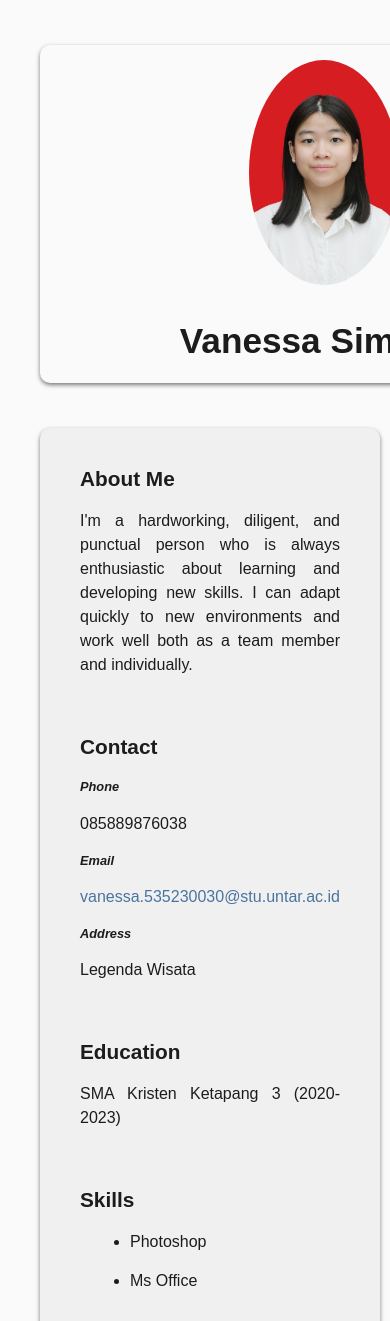
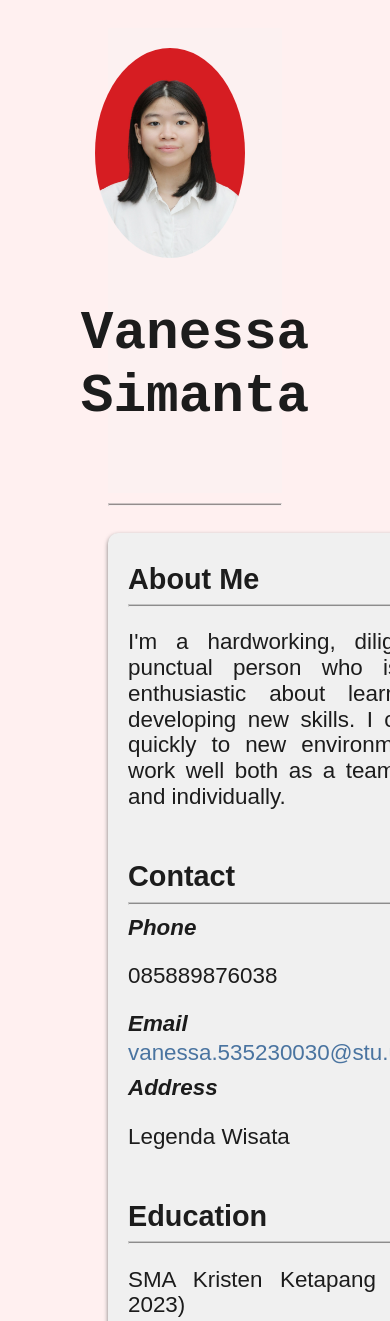
Before and after one commit to VanessaSimanta/Tugas1_535230030_Vanessa_Simanta, a plain HTML site: page index.html in a window 390 px wide. Shown: the top 1321 px of the page. Drawn offline with Linux system fonts and the light colour scheme.

Commit message:
menambah detail html,css, dan css responsive

```diff
--- a/index.html
+++ b/index.html
@@ -21,12 +21,16 @@
                 <h1>Vanessa Simanta</h1>
             </div>
         </section>
+        <hr>
+        <br>
 
         <!-- basic information -->
+        <div class="flex">
             <section id="info">
                 <div class="kiri">
                     <div class="aboutMe">
                         <h2>About Me</h2>
+                        <hr>
                         <p>I'm a hardworking, diligent, and punctual person who is always enthusiastic about learning and developing new skills.
                             I can adapt quickly to new environments and work well both as a team member and individually.</p>
                             <br>
@@ -34,6 +38,7 @@
 
                     <div class="contact">
                         <h2>Contact</h2>
+                        <hr>
                         <h3>Phone</h3>
                         <p>085889876038</p>
                         <h3>Email</h3>
@@ -45,26 +50,31 @@
 
                     <div class="others">
                         <h2>Education</h2>
+                        <hr>
                         <p>SMA Kristen Ketapang 3 (2020-2023)</p>
                         <br>
 
                         <h2>Skills</h2>
+                        <hr>
                         <ul>
                             <li>Photoshop</li>
                             <li>Ms Office</li>
                         </ul>
                         <br>
                         <h2>Language</h2>
+                        <hr>
                         <p>English</p>
                     </div>
                 </div>
             </section>
+
 
             <!-- Technology Stack -->
             <section id="tech">
                 <div class="kanan">
                     <div class="technology">
                         <h2>Technology Stack</h2>
+                        <hr>
                         <h3>Programming Language</h3>
                         <ul>
                             <li>HTML</li>
@@ -95,15 +105,25 @@
                         <ul>
                             <li>Git</li>
                         </ul>
+                        <br>
                     </div>
 
                     <div class="project">
                         <h2>Project</h2>
+                        <hr width="100%" size="2" color=#DAD7CD noshade>
                         <h3>Making a blog about coffee shop</h3>
                         <p>Using PHP Laravel, HTML, CSS, Java Script, PostgreSQL</p>
                     </div>
+                    <br>
+                    <br>
+                    <br>
+                    <br>
+                    <br>
+                    <br>
                 </div>
-         </section> </div>
+            </section>
+        </div>
+    </div>
 
 </body>
 </html>
--- a/style.css
+++ b/style.css
@@ -1,98 +1,126 @@
 * {
-    margin-top: 15px ;
-    margin-left: 10px;
-    margin-right: 10px;
-    margin-bottom: 15px;
     box-sizing: border-box;
     font-family: 'Arial', 'sans-serif', 'Franklin Gothic Medium';
 }
 
 body {
-    background-color: #fafafa;
+    background-color: #fff0f0;
     color: #1c1c1c;
-    line-height: 1.5;
+    line-height: 1.15;
+    padding-top: 20px;
+    padding-right: 100px;
+    padding-bottom: 50px;
+    padding-left: 100px;
 }
 
-.semua {
-    display: grid;
-    grid-template-columns: 1fr 2fr;
+.flex {
+    display: flex;
+    gap: 50px;
+}
+
+.kanan {
+    background-color: #fff0f0;
+    padding: 20px;
+    border-radius: 10px;
+    box-shadow: 0 2px 4px #7a7979;
+    flex: 1;
+    min-width: 500px;
 }
 
 .kiri {
     background-color: #f0f0f0;
     padding: 20px;
-    margin-right: 50px;
     border-radius: 10px;
     box-shadow: 0 2px 4px #7a7979;
+    flex: 1;
+    min-width: 400px;
 }
-
 
 #header {
     display: flex;
-    background-color: #fafafa;
+    justify-content: center;
     align-items: center;
-    grid-column-start: 1;
-    grid-column-end: 3;
-    border-radius: 10px;
-    box-shadow: 0 2px 4px #7a7979;
-
+    background-color: #fcf1f1;
+    padding: 20px;
+    margin-bottom: 10px;
 }
 
 .image {
     border-radius: 50%;
-    margin-left: 100px;
-    margin-right: 300px;
-    background-color: #f0f0f0
+    margin-right: 50px;
 }
 
-.name {
-    flex: 1;
+h1 {
+    font-family: monospace, "Lucida Console", "Courier New";
+    font-size: 3.2rem;
 }
 
-
-h1 {
-    margin: 0;
-    font-size: 2.5rem;
+hr {
+    width: 100%;
+    height: 3px;
+    background-color: #2c2b2b;
+    opacity: 0.5;
 }
 
 h2 {
-    font-size: 1.5rem;
+    font-size: 1.6rem;
+    margin-top: 10px;
+    margin-bottom: 3px;
 }
 
 h3 {
-    font-size: 1rem;
-    font-style:oblique;
+    font-size: 1.2rem;
+    font-style: oblique;
+    margin-top: 10px;
+    margin-bottom: 3px;
 }
 
 p {
     text-align: justify;
-    text-justify: inter-word;
+    font-size: 1.2rem;
+}
+
+li {
+    text-align: justify;
+    font-size: 1.2rem;
 }
 
 a {
     color: #4a74a0;
     text-decoration: none;
-
+    font-size: 1.2rem;
 }
 
 a:hover {
     text-decoration: underline;
 }
 
- /* Responsive */
- @media only screen and (max-width: 900px) {
-    .semua {
-        grid-template-columns: 1fr;
+@media only screen and (max-width: 1030px) {
+    .flex {
+        flex-direction: column;
     }
 
-    .kiri , .image{
-        margin-right: 0;
-        margin-left: 0;
+    .kiri {
+        max-width: 1000px;
     }
 
     .image {
         width: 100%;
-        height: auto;
+    }
+
+    #header {
+        flex-direction: column;
+        text-align: center;
+    }
+}
+
+@media only screen and (max-width: 750px) {
+    .flex {
+        flex-direction: column;
+    }
+
+    .image {
+        width: 100%;
     }
 
     #header {
@@ -101,14 +129,15 @@ a:hover {
     }
 
     h1 {
-        font-size: 2.2rem;
+        font-size: 3.4rem;
     }
 
     h2 {
-        font-size: 1.3rem;
+        font-size: 1.8rem;
     }
 
-    h3 {
-        font-size: 0.8rem;
+    h3, p, li, a {
+        font-size: 1.4rem;
     }
+
 }
```
Lines whose indentation alone changed are shown as unchanged.
